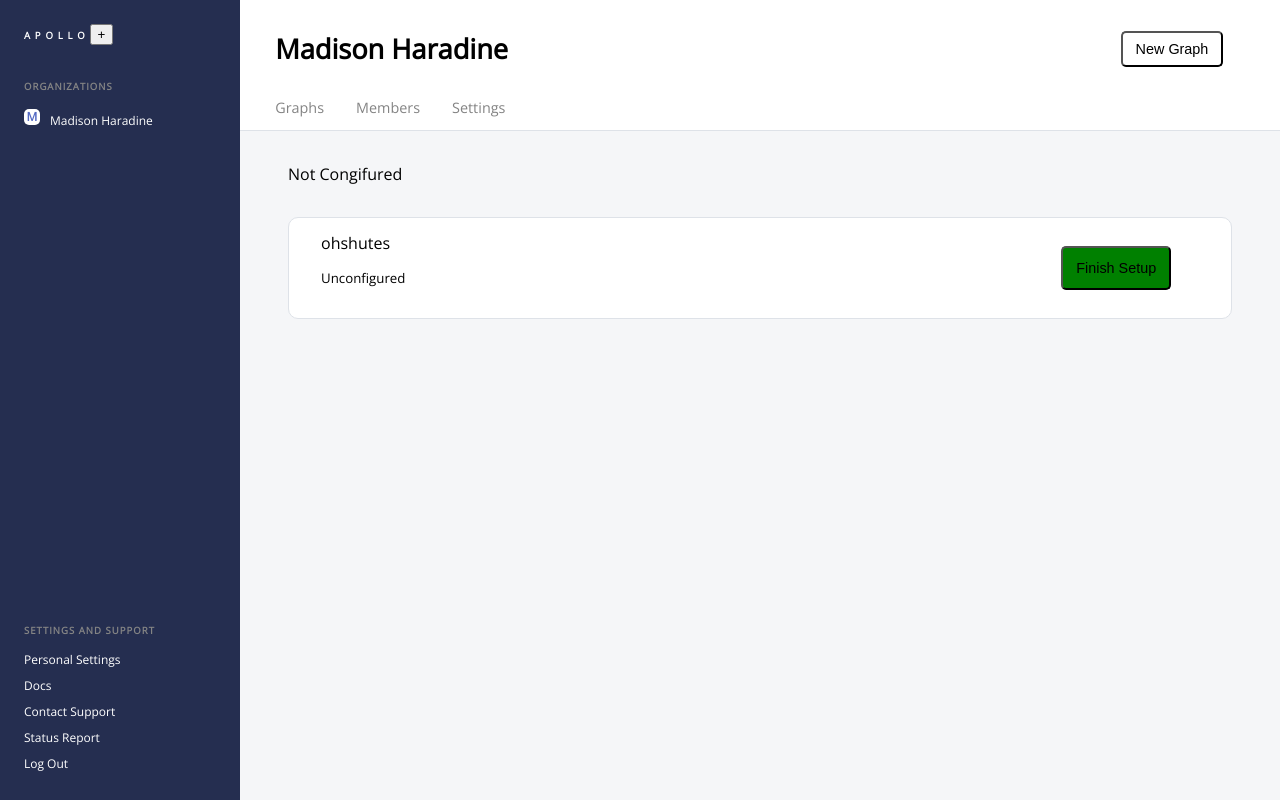
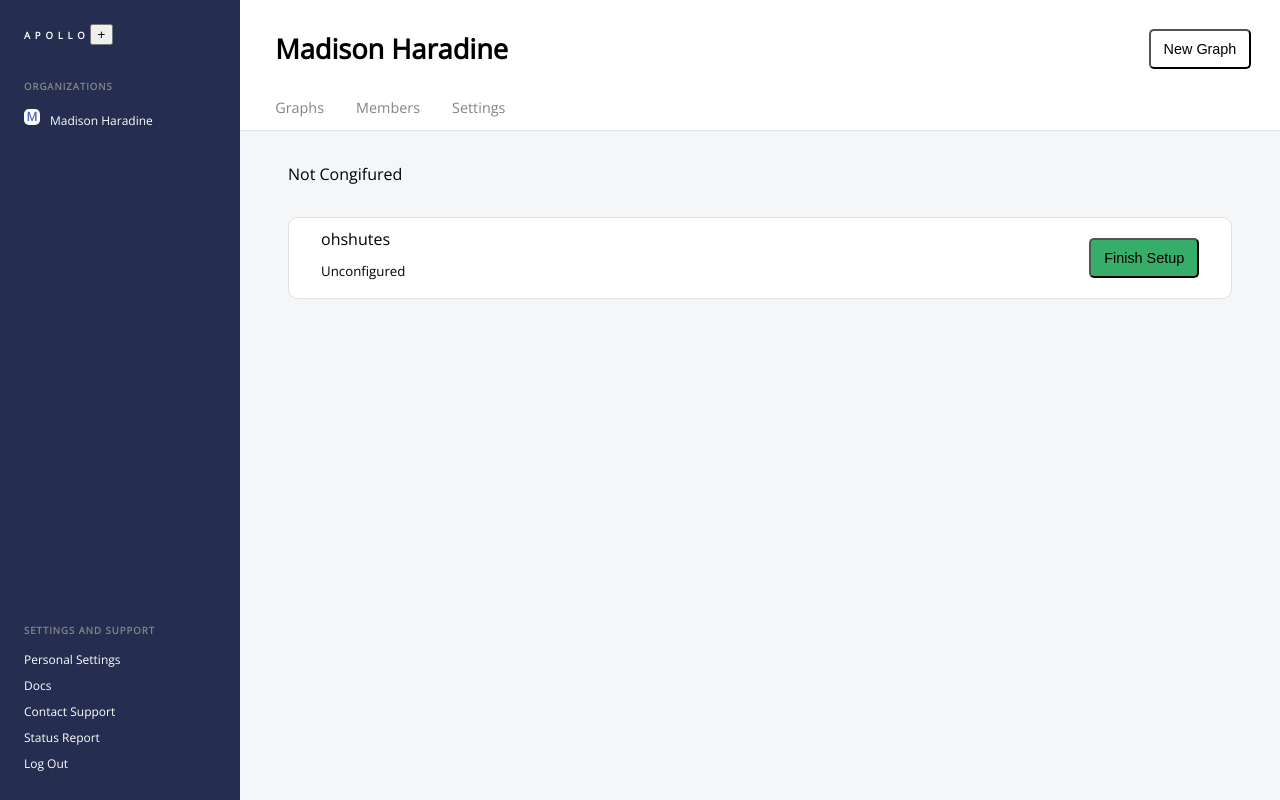
Before and after one commit to madihara/ApolloMockClient, a React (Create React App) app: page / in a window 1280 px wide. Built offline with nearby package versions, Linux system fonts and the light colour scheme.

Commit message:
alright alright alright I'm figuring out Styled components

```diff
--- a/src/components/Button.js
+++ b/src/components/Button.js
@@ -2,17 +2,18 @@
 import styled from 'styled-components'
 
 const Button = styled.button`
-    padding: 0 0.8rem;
-    margin: 28px;
-    background-color: #fff;
+    padding: 8px 0.8rem;
+    height: 40px;
+    background-color: ${props => props.theme === 'secondary' ? '#36AD69' : '#fff'};
     border-radius: 5px;
     font-size: 0.9rem;
     font-weight: normal;
+    align-self: center;
 
     &:hover{
-    background-color: #F5F6F8;
+    background-color: ${props => props.theme === 'secondary' ? 'black' : '#F5F6F8'};;
     box-shadow: 0px 4px px #F5F6F8;
-
+    cursor: pointer;
     }
   `
 
--- a/src/components/containers/ResponsiveDiv.jsx
+++ b/src/components/containers/ResponsiveDiv.jsx
@@ -12,7 +12,7 @@
 
 const Responsive = styled.div`
   max-width: 100vw;
-  min-height: 100px;
+  min-height: 80px;
   background: white;
   color: black;
   border: 1px solid #DEE2E8;
@@ -26,10 +26,12 @@
 
   h4{
     font-weight: normal;
-    line-height: 0.5rem;
+    line-height: 0;
+    margin-bottom: 10px;
   }
   h5{
     font-weight: lighter;
+    line-height: 0;
   }
 `
 
@@ -37,14 +39,14 @@
 
  const ResponsiveDiv = () => {
   return(
-    <div style={{overflowY:'auto'}}>
+    <div>
       <Title>Not Congifured</Title>
       <Responsive>
-        <div>
+        <div style={{display: 'flex', flexDirection:'column', justifyConent: 'center'}}>
         <h4>ohshutes</h4>
         <h5>Unconfigured</h5>
         </div>
-        <Button style={{backgroundColor: 'green'}}>Finish Setup</Button>
+        <Button theme='secondary'>Finish Setup</Button>
       </Responsive>
     </div>
 
--- a/src/components/menu bar/Menu.jsx
+++ b/src/components/menu bar/Menu.jsx
@@ -21,7 +21,8 @@
 		line-height: 0.6rem;
 
 		@media screen and (max-width: 800px){
-			display: none;
+			width: 50px;
+			min-width: 0;
 		}
 
 		h1{
```
